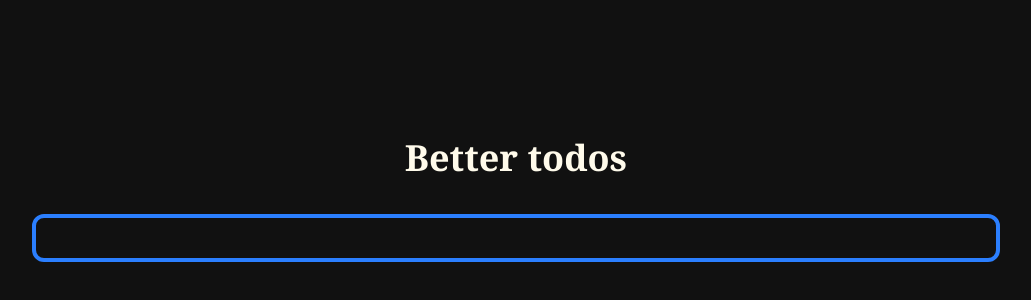
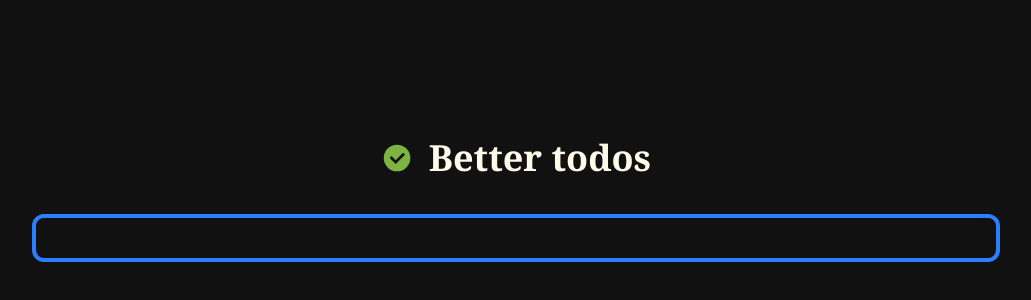
Before and after one commit to Souvlaki42/apollo-todo-app, a React (Vite) app: page / in a window 1280 px wide. Shown: the part 30-330 px from the top of the page, without its empty margins (124-1155 px from the left). Built offline with nearby package versions, Linux system fonts and the light colour scheme.

Commit message:
feat: added a logo

```diff
--- a/src/App.tsx
+++ b/src/App.tsx
@@ -47,7 +47,8 @@ export default function App() {
 
   return (
     <main className="bg-[#111111] flex flex-col w-screen h-screen gap-10 py-42 text-amber-50 font-serif text-2xl">
-      <header className="flex justify-center text-4xl font-bold">
+      <header className="flex justify-center gap-4 items-center text-4xl font-bold">
+        <img src="/favicon.svg" alt="Our logo" className="w-8 h-8" />
         <h1>Better todos</h1>
       </header>
       <form className="w-full flex justify-center" onSubmit={handleSubmit}>
```
